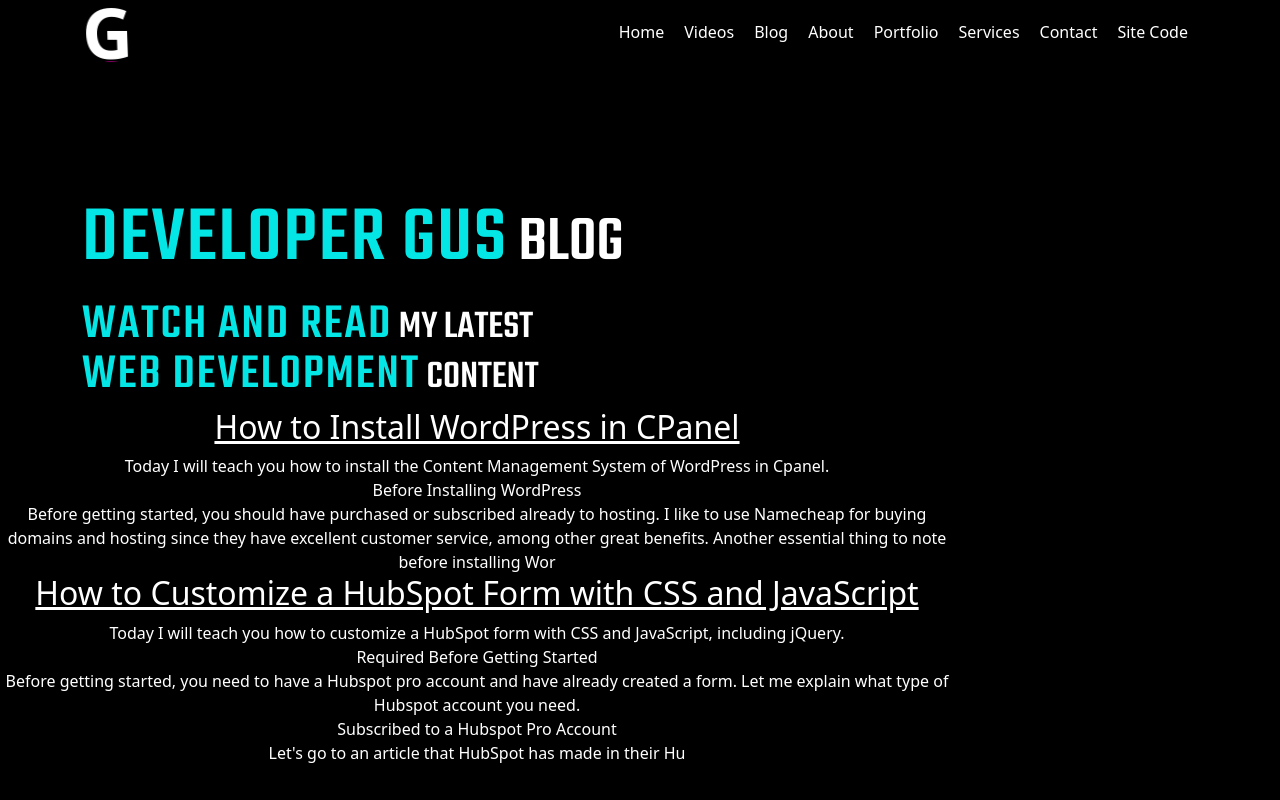
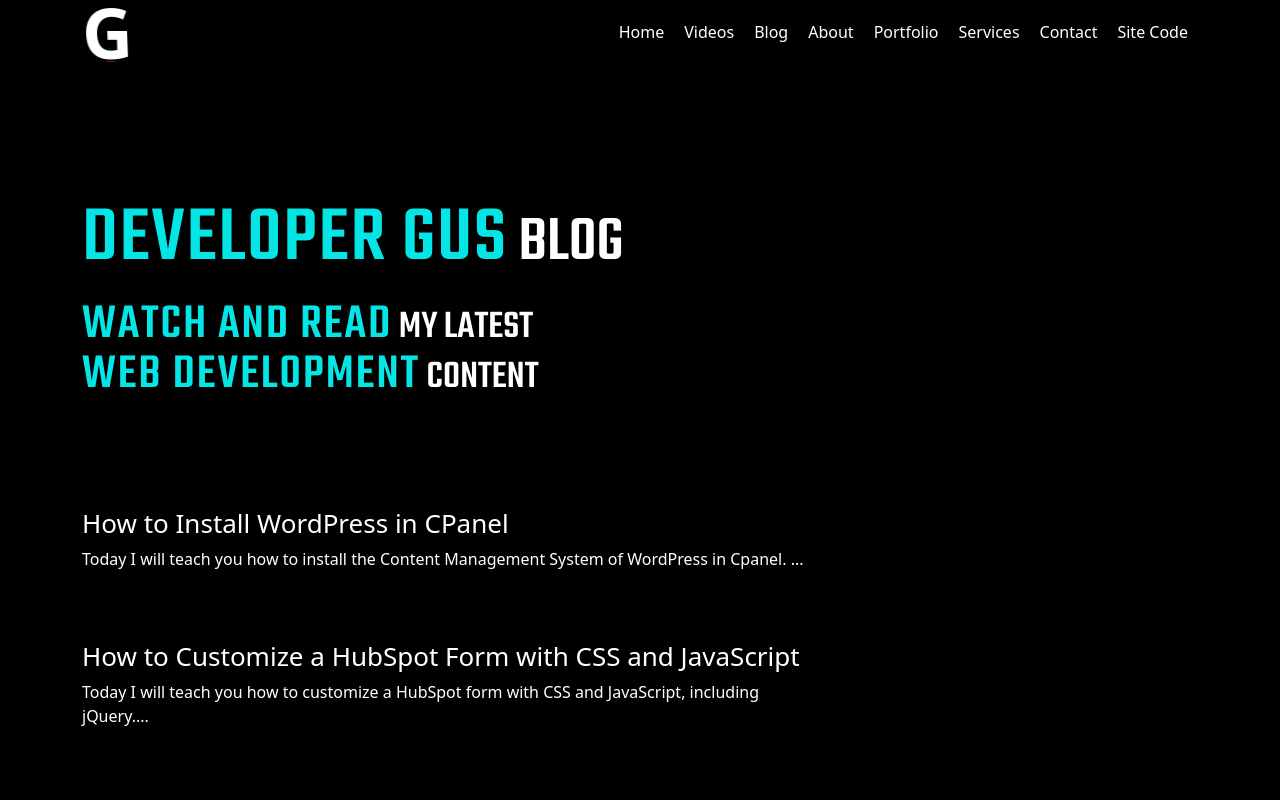
Before and after one commit to subzero783/portfolio-2, a React (Create React App) app in the folder frontend/: page /blog in a window 1280 px wide. Built offline with nearby package versions, Linux system fonts and the light colour scheme.

Commit message:
WOrking on Blog component

```diff
--- a/frontend/src/pages/Blog/Blog.js
+++ b/frontend/src/pages/Blog/Blog.js
@@ -8,16 +8,18 @@ import { posts } from "../../data/blog-posts";
 
 import "./Blog.scss";
 
-function b64_to_utf8(str) {
-  return decodeURIComponent(escape(window.atob(str)));
-}
+// function b64_to_utf8(str) {
+//   return decodeURIComponent(escape(window.atob(str)));
+// }
 
 function return_chars(numberOfChars, content) {
-  return content.substring(0, numberOfChars);
+  const theSubstring = content.substring(0, numberOfChars);
+  return theSubstring + "...";
 }
 
 function get_excerpt(base64String, numberOfChars) {
-  const theHTML = b64_to_utf8(base64String);
+  // const theHTML = b64_to_utf8(base64String);
+  const theHTML = base64String;
   return return_chars(numberOfChars, theHTML);
 }
 
@@ -30,8 +32,6 @@ export default function Blog() {
   }, []);
 
   const particlesLoaded = useCallback(async (container) => {}, []);
-
-  console.log(posts);
 
   return (
     <div id="blog">
@@ -158,9 +158,9 @@ export default function Blog() {
           <div className="col col-xl-6 col-lg-6 col-md-12 col-sm-12 col-12"></div>
         </div>
       </section>
-      <section id="blog-posts">
+      <section id="blog-posts" className="container">
         <div className="row">
-          <div className="col col-xl-9 col-lg-9 col-md-12 col-sm-12 col-12 content-side">
+          <div className="col col-xl-8 col-lg-8 col-md-12 col-sm-12 col-12 content-side">
             {posts.map((post) => (
               <div className="post" key={post.id}>
                 <a href="/" aria-label={post.title}>
@@ -169,7 +169,7 @@ export default function Blog() {
                 <div
                   className="post-excerpt"
                   dangerouslySetInnerHTML={{
-                    __html: get_excerpt(post.content, 400),
+                    __html: get_excerpt(post.content, 100),
                   }}
                 />
               </div>
@@ -189,7 +189,7 @@ export default function Blog() {
               </div>
             </div> */}
           </div>
-          <div className="col col-xl-3 col-lg-3 col-md-12 col-sm-12 col-12 sidebar"></div>
+          <div className="col col-xl-4 col-lg-4 col-md-12 col-sm-12 col-12 sidebar"></div>
         </div>
       </section>
     </div>
--- a/frontend/src/pages/Blog/Blog.scss
+++ b/frontend/src/pages/Blog/Blog.scss
@@ -45,4 +45,27 @@
             }
         }
     }
+    #blog-posts {
+        margin-top: 100px;
+        .post {
+            text-align: left;
+            margin-bottom: 70px;
+            > a {
+                text-decoration: none;
+                > h2 {
+                    font-size: 26px;
+                }
+            }
+            .post-excerpt {
+                p {
+                    margin-bottom: 0;
+                }
+                h2 {
+                    font-size: 17px;
+                    line-height: 17px;
+                    margin: 0;
+                }
+            }
+        }
+    }
 }
```
Also changed, not shown: frontend/src/data/blog-posts.js.
